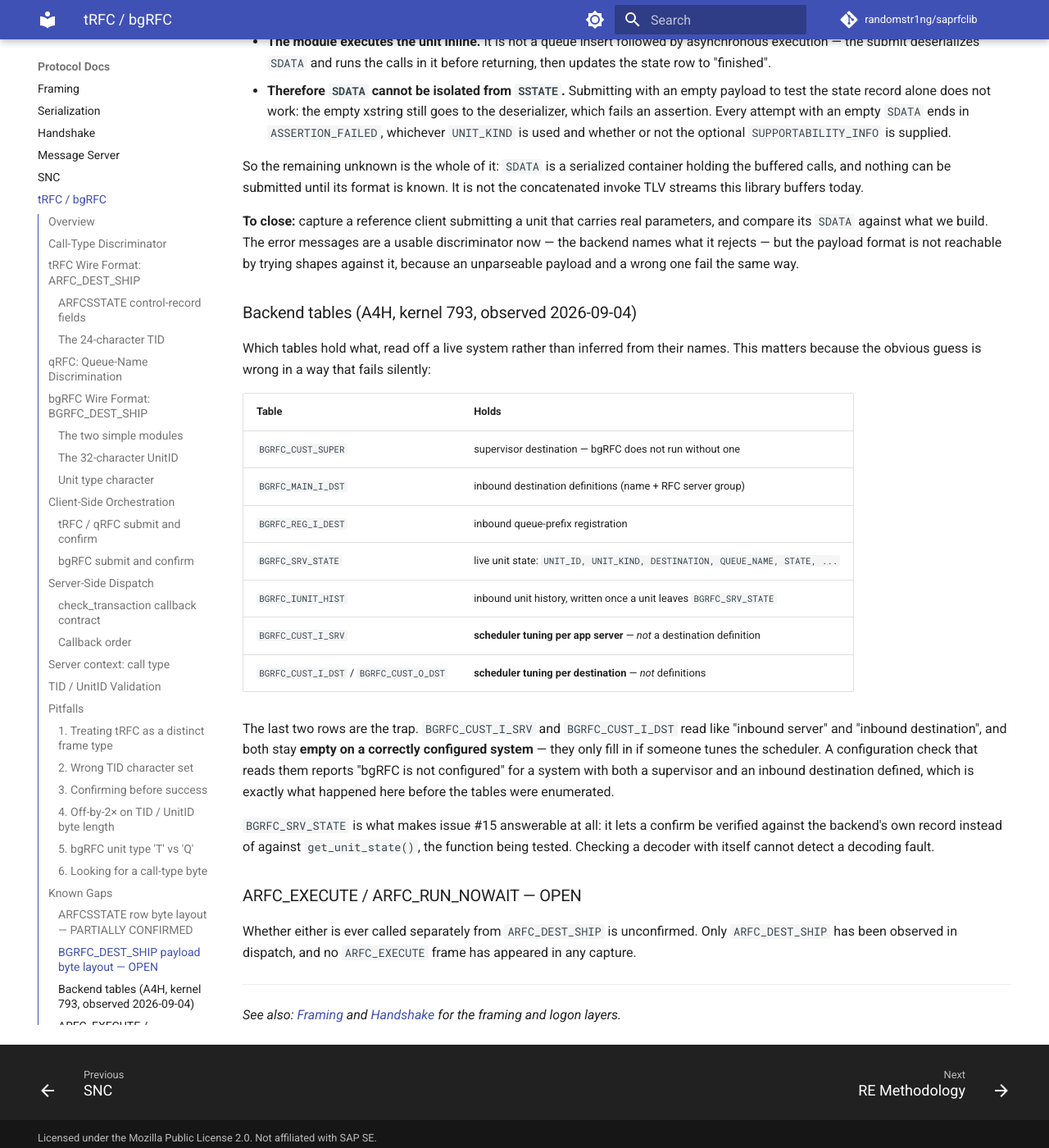
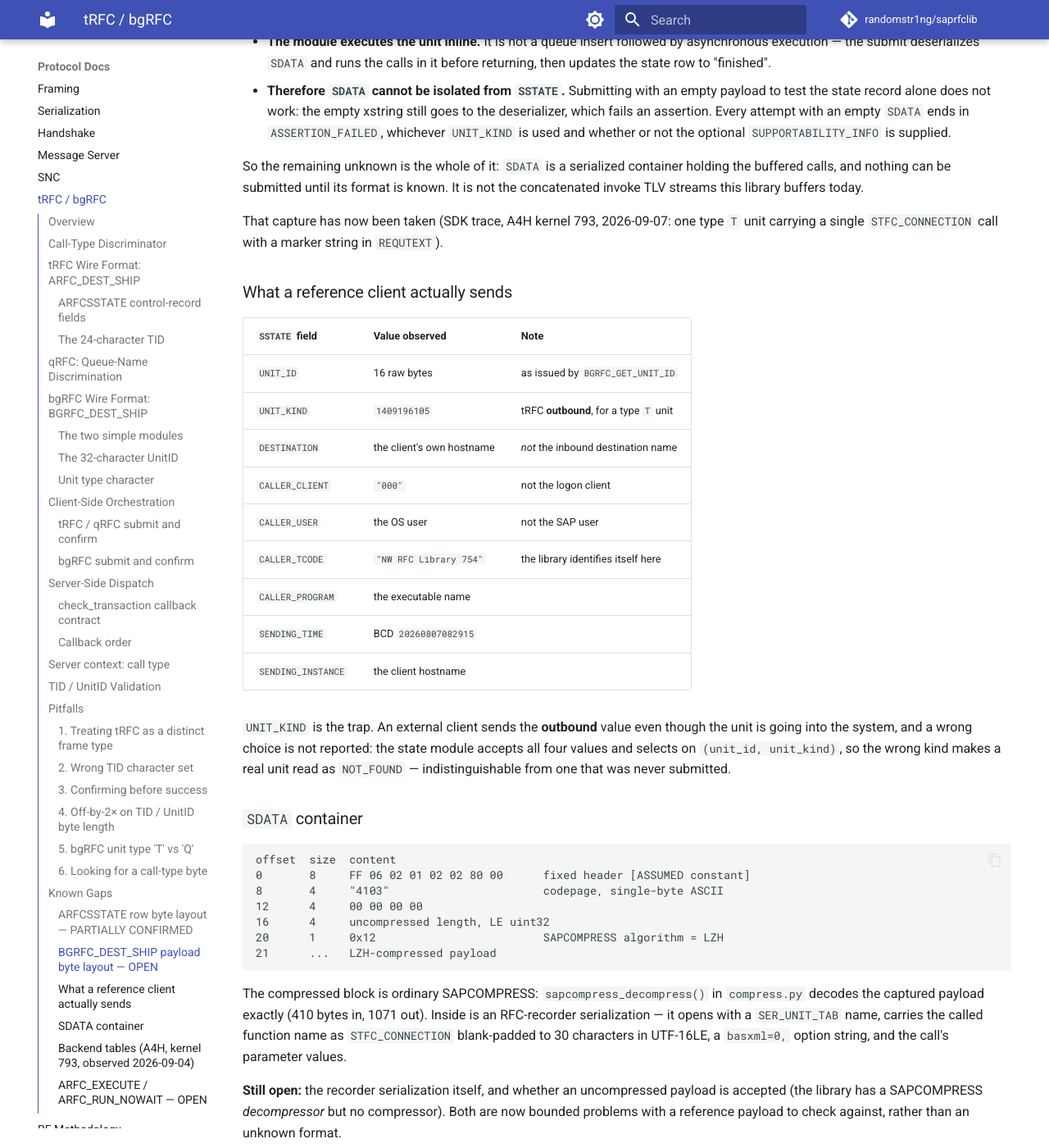
Before and after one commit to randomstr1ng/saprfclib, an MkDocs documentation site: the page built from docs/protocol/trfc.md, in a window 1280 px wide and 1400 px high, scrolled down 9529 px. Shown: the whole window at 82% size. Built offline with MkDocs 1.6.1 and Material for MkDocs 9.7.7, drawn with Linux system fonts in a browser that asks for light colours; comment, search, counter and statistics services are not loaded.

Commit message:
fix: a bgRFC client sends the outbound UNIT_KIND, not the inbound one (#15)
93a9321 mapped unit type 'T' to 1409196106, tRFC inbound, reasoning that a client
submitting into an SAP system is the inbound direction. A capture of a reference
client says otherwise: a type 'T' submit carries 1409196105, tRFC outbound, and
its confirm for the same unit carries the same value.

The probe that appeared to verify the inbound value could not have caught this.
BGRFC_CHECK_UNIT_STATE_SERVER accepts all four kinds and selects on
(unit_id, unit_kind), so it answered NOT_FOUND -- correct for the unit we asked
about, which had never been submitted, and identical to what it would answer for
a real unit looked up under the wrong kind. A unit that exists would have read as
missing, and the caller's response to NOT_FOUND is to send it again.

'Q' is mapped to the queued outbound value by symmetry and labelled [ASSUMED];
only the 'T' case has been captured.

Also recorded, from the same capture: SDATA is a 21-byte header (a fixed prefix,
the codepage "4103", and a SAPCOMPRESS length/algorithm pair) followed by an
LZH-compressed payload. The in-tree sapcompress_decompress() decodes it exactly,
410 bytes to 1071, and the plaintext is an RFC-recorder serialization naming
SER_UNIT_TAB and the called function. That was the last unknown blocking the
submit; what remains is the recorder format itself and whether an uncompressed
payload is accepted, both now checkable against a reference payload.

SSTATE's other fields are documented too -- DESTINATION carries the client's own
hostname rather than the inbound destination name, and CALLER_CLIENT is "000"
rather than the logon client, neither of which we would have guessed.

978 tests pass.

```diff
--- a/docs/protocol/trfc.md
+++ b/docs/protocol/trfc.md
@@ -378,11 +378,47 @@ So the remaining unknown is the whole of it: `SDATA` is a serialized container h
 the buffered calls, and nothing can be submitted until its format is known. It is not
 the concatenated invoke TLV streams this library buffers today.
 
-**To close:** capture a reference client submitting a unit that carries real parameters,
-and compare its `SDATA` against what we build. The error messages are a usable
-discriminator now — the backend names what it rejects — but the payload format is not
-reachable by trying shapes against it, because an unparseable payload and a wrong one
-fail the same way.
+That capture has now been taken (SDK trace, A4H kernel 793, 2026-09-07: one type `T`
+unit carrying a single `STFC_CONNECTION` call with a marker string in `REQUTEXT`).
+
+### What a reference client actually sends
+
+| `SSTATE` field | Value observed | Note |
+|----------------|----------------|------|
+| `UNIT_ID` | 16 raw bytes | as issued by `BGRFC_GET_UNIT_ID` |
+| `UNIT_KIND` | `1409196105` | tRFC **outbound**, for a type `T` unit |
+| `DESTINATION` | the client's own hostname | *not* the inbound destination name |
+| `CALLER_CLIENT` | `"000"` | not the logon client |
+| `CALLER_USER` | the OS user | not the SAP user |
+| `CALLER_TCODE` | `"NW RFC Library 754"` | the library identifies itself here |
+| `CALLER_PROGRAM` | the executable name | |
+| `SENDING_TIME` | BCD `20260807082915` | |
+| `SENDING_INSTANCE` | the client hostname | |
+
+`UNIT_KIND` is the trap. An external client sends the **outbound** value even though the
+unit is going into the system, and a wrong choice is not reported: the state module
+accepts all four values and selects on `(unit_id, unit_kind)`, so the wrong kind makes a
+real unit read as `NOT_FOUND` — indistinguishable from one that was never submitted.
+
+### `SDATA` container
+
+    offset  size  content
+    0       8     FF 06 02 01 02 02 80 00      fixed header [ASSUMED constant]
+    8       4     "4103"                       codepage, single-byte ASCII
+    12      4     00 00 00 00
+    16      4     uncompressed length, LE uint32
+    20      1     0x12                         SAPCOMPRESS algorithm = LZH
+    21      ...   LZH-compressed payload
+
+The compressed block is ordinary SAPCOMPRESS: `sapcompress_decompress()` in `compress.py`
+decodes the captured payload exactly (410 bytes in, 1071 out). Inside is an RFC-recorder
+serialization — it opens with a `SER_UNIT_TAB` name, carries the called function name as
+`STFC_CONNECTION` blank-padded to 30 characters in UTF-16LE, a `basxml=0,` option string,
+and the call's parameter values.
+
+**Still open:** the recorder serialization itself, and whether an uncompressed payload is
+accepted (the library has a SAPCOMPRESS *decompressor* but no compressor). Both are now
+bounded problems with a reference payload to check against, rather than an unknown format.
 
 ### Backend tables (A4H, kernel 793, observed 2026-09-04)
 
```
Also changed, not shown: 1 other file.
